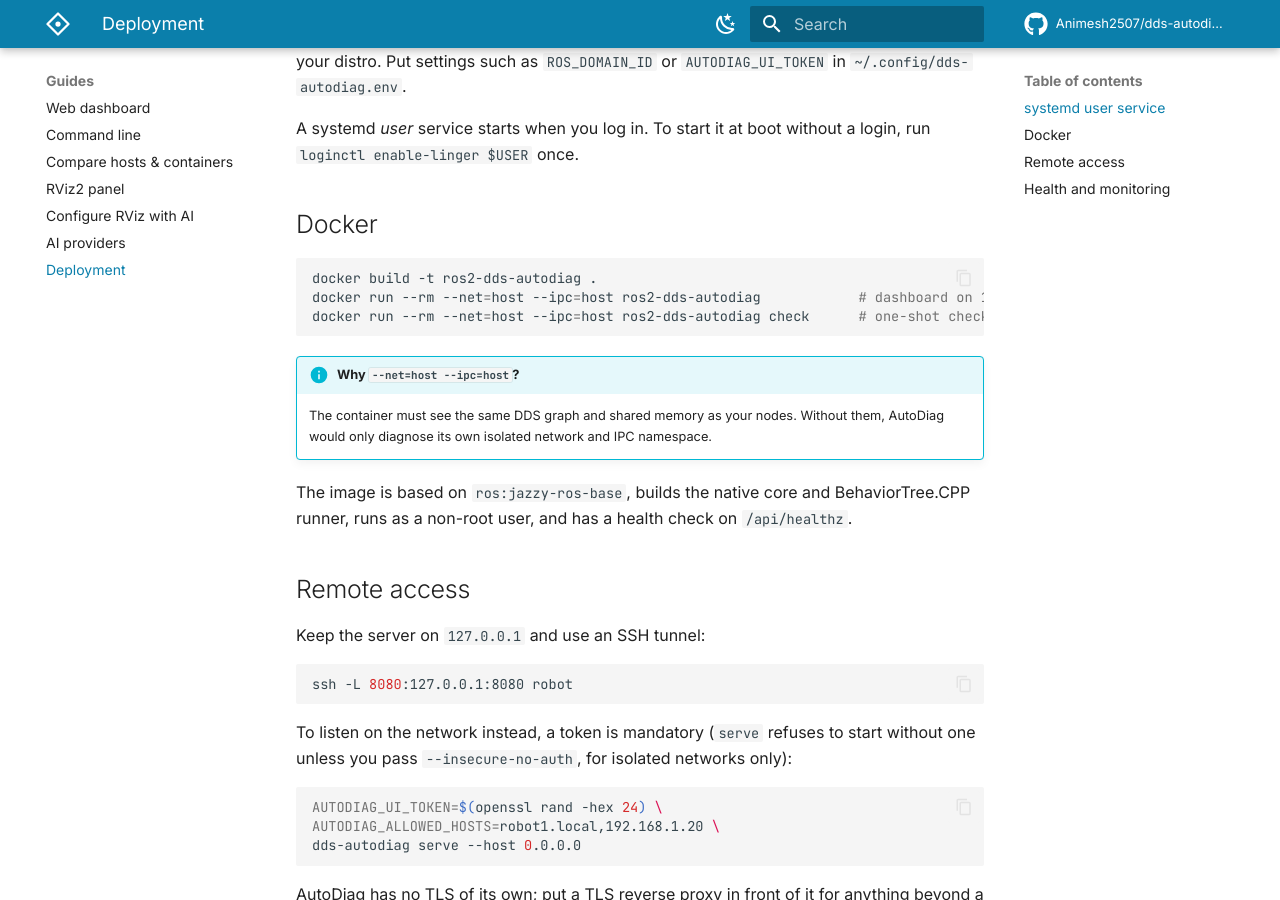
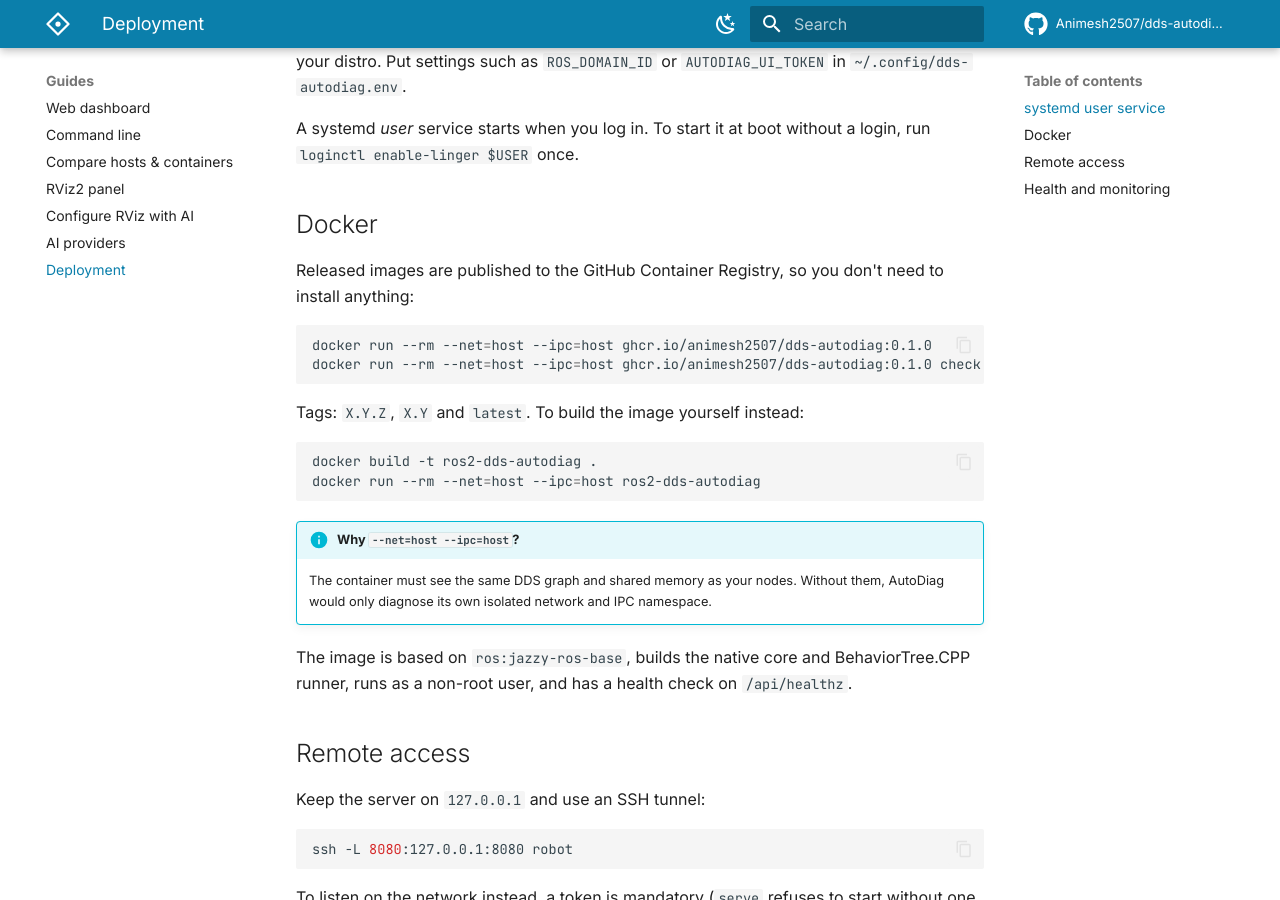
Before and after one commit to Animesh2507/dds-autodiag, an MkDocs documentation site: the page built from docs/guides/deployment.md, in a window 1280 px wide and 900 px high, scrolled down 549 px. Built offline with MkDocs 1.6.1 and Material for MkDocs 9.7.7, drawn with Linux system fonts in a browser that asks for light colours; comment, search, counter and statistics services are not loaded.

Commit message:
ci: publish the container image to ghcr.io on release tags
Pull requests build the image and smoke-test it (--version, selftest) without pushing.

````diff
--- a/docs/guides/deployment.md
+++ b/docs/guides/deployment.md
@@ -23,10 +23,18 @@ A systemd *user* service starts when you log in. To start it at boot without a l
 
 ## Docker
 
+Released images are published to the GitHub Container Registry, so you don't need to install anything:
+
+```bash
+docker run --rm --net=host --ipc=host ghcr.io/animesh2507/dds-autodiag:0.1.0          # dashboard on 127.0.0.1:8080
+docker run --rm --net=host --ipc=host ghcr.io/animesh2507/dds-autodiag:0.1.0 check    # one-shot check
+```
+
+Tags: `X.Y.Z`, `X.Y` and `latest`. To build the image yourself instead:
+
 ```bash
 docker build -t ros2-dds-autodiag .
-docker run --rm --net=host --ipc=host ros2-dds-autodiag            # dashboard on 127.0.0.1:8080
-docker run --rm --net=host --ipc=host ros2-dds-autodiag check      # one-shot check
+docker run --rm --net=host --ipc=host ros2-dds-autodiag
 ```
 
 !!! info "Why `--net=host --ipc=host`?"
````
Also changed, not shown: CHANGELOG.md (+1 -1 lines), docs/contributing.md (+3 -1 lines), 1 other file.
